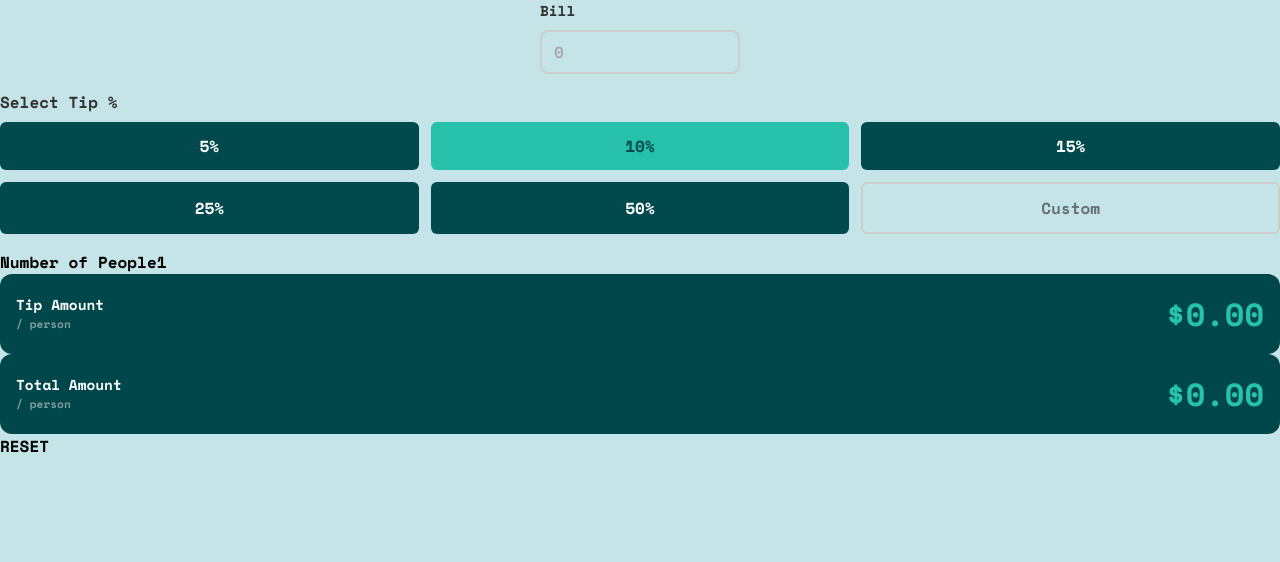
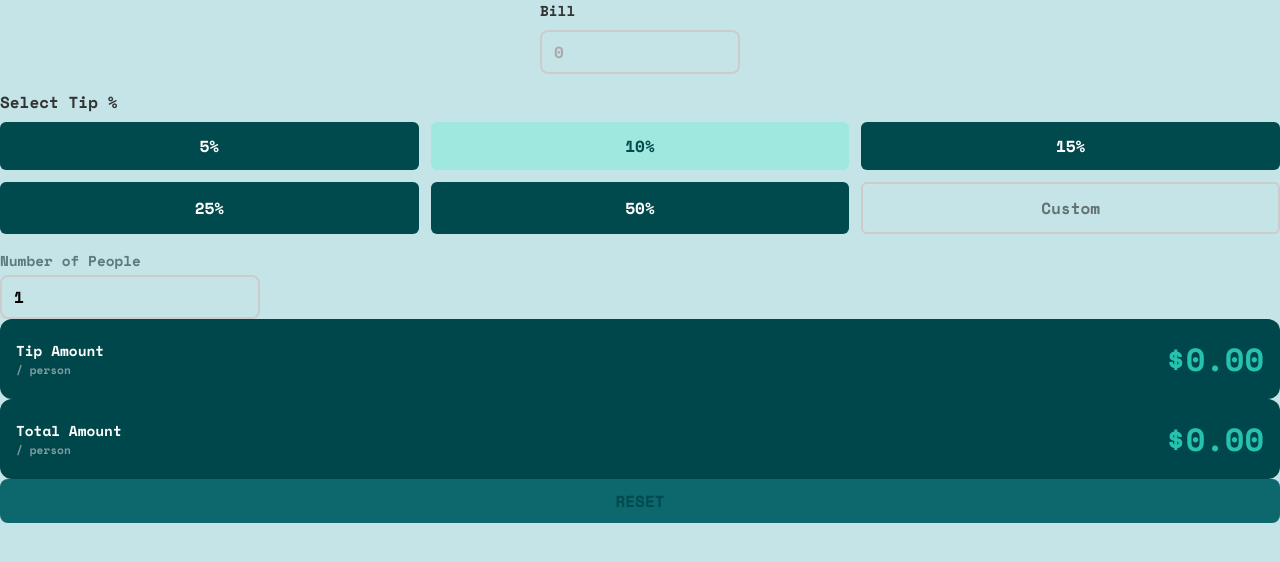
Before and after one commit to MisuClick/github-practice-tipcalculator, a Next.js app in the folder my-app/: page / in a window 1280 px wide. Shown: the top 562 px of the page. Built offline with nearby package versions, Linux system fonts and the light colour scheme.

Commit message:
edited design

```diff
--- a/my-app/src/app/components/PeopleInput.tsx
+++ b/my-app/src/app/components/PeopleInput.tsx
@@ -1,5 +1,6 @@
 "use client";
 import React, { FC } from "react";
+import "../styles/PeopleInput.css";
 
 interface PeopleInputProps {
   people: number;
@@ -7,15 +8,24 @@ interface PeopleInputProps {
 }
 
 const PeopleInput: FC<PeopleInputProps> = ({ people, setPeople }) => {
+  const handleChange = (e: React.ChangeEvent<HTMLInputElement>) => {
+    const value = parseInt(e.target.value, 10);
+    setPeople(isNaN(value) ? 0 : value);
+  };
+
   return (
-    <div>
-      <label>Number of People</label>
+    <div className="people-input-container">
+      <div className="people-label-row">
+        <label className="people-label">Number of People</label>
+        {people === 0 && <span className="error-text">Can't be zero</span>}
+      </div>
       <input
         type="number"
-        value={people || ""}
-        onChange={(e) => setPeople(parseInt(e.target.value) || 1)}
-        placeholder="1"
-        min={1}
+        className={`people-input ${people === 0 ? "error" : ""}`}
+        value={people}
+        onChange={handleChange}
+        placeholder="0"
+        min={0}
       />
     </div>
   );
--- a/my-app/src/app/components/ResetButton.tsx
+++ b/my-app/src/app/components/ResetButton.tsx
@@ -1,5 +1,6 @@
 "use client";
 import React, { FC } from "react";
+import "../styles/ResetButton.css"; // Make sure to create this CSS file
 
 interface ResetButtonProps {
   onReset: () => void;
@@ -8,7 +9,11 @@ interface ResetButtonProps {
 
 const ResetButton: FC<ResetButtonProps> = ({ onReset, disabled }) => {
   return (
-    <button onClick={onReset} disabled={disabled}>
+    <button
+      className="reset-button"
+      onClick={onReset}
+      disabled={disabled}
+    >
       RESET
     </button>
   );
--- /dev/null
+++ b/my-app/src/app/styles/PeopleInput.css
@@ -0,0 +1,48 @@
+.people-input-container {
+    display: flex;
+    flex-direction: column;
+    gap: 0.25rem;
+    width: 100%;
+    max-width: 260px;
+}
+
+.people-label-row {
+    display: flex;
+    justify-content: space-between;
+    align-items: center;
+}
+
+.people-label {
+    font-weight: 600;
+    color: #5e7a7d;
+    font-size: 0.9rem;
+}
+
+.error-text {
+    color: #e17055;
+    font-size: 0.85rem;
+    font-weight: 600;
+}
+
+.people-input {
+    width: 100%;
+    padding: 0.5rem 0.75rem;
+    font-size: 1rem;
+    border: 2px solid #ccc;
+    border-radius: 8px;
+    transition: border-color 0.2s, box-shadow 0.2s;
+}
+
+.people-input:focus {
+    outline: none;
+    border-color: #26c0ab;
+    box-shadow: 0 0 5px rgba(38, 192, 171, 0.4);
+}
+
+.people-input::placeholder {
+    color: #aaa;
+}
+
+.people-input.error {
+    border-color: #e17055;
+}
--- /dev/null
+++ b/my-app/src/app/styles/ResetButton.css
@@ -0,0 +1,23 @@
+.reset-button {
+    background: #26c0ab;
+    color: #00494d;
+    font-weight: bold;
+    border: none;
+    border-radius: 8px;
+    padding: 10px 20px;
+    cursor: pointer;
+    transition: all 0.2s ease-in-out;
+    font-size: 1rem;
+}
+
+.reset-button:hover {
+    background-color: #9FE8DF;
+    transform: scale(1.05);
+}
+
+.reset-button:disabled {
+    background-color: #0D686D;
+    color: #00494d;
+    cursor: not-allowed;
+    transform: none;
+}
--- a/my-app/src/app/styles/TipSelector.css
+++ b/my-app/src/app/styles/TipSelector.css
@@ -32,7 +32,7 @@
 }
 
 .tip-button.active {
-    background: #26c0ab;
+    background: #9FE8DF;
     color: #00494d;
 }
 
```
Also changed, not shown: my-app/src/app/styles/TipAmount.css (added, +30 -0 lines).
